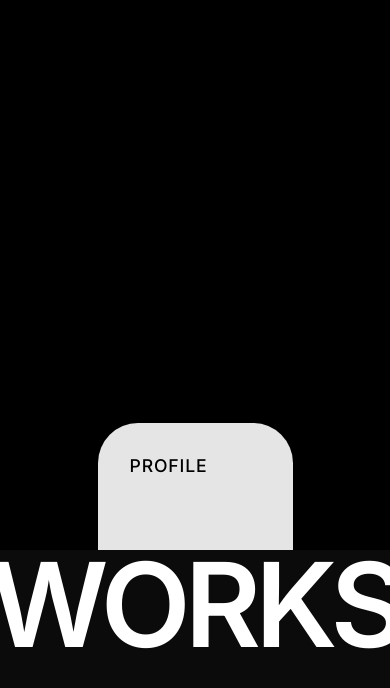
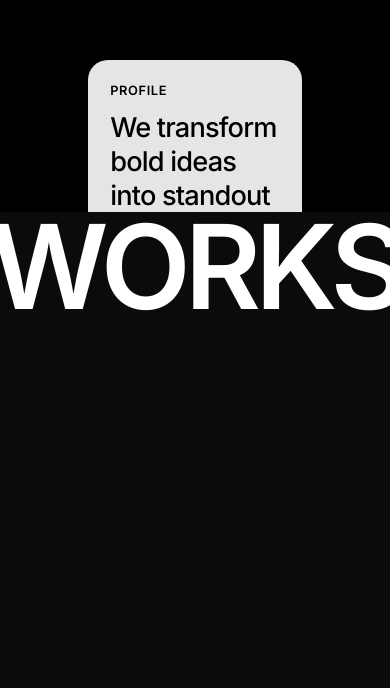
Before and after one commit to awaisavancera-rgb/Portfolio-Awais, a Next.js app: page / in a window 390 px wide. Shown: the part 1138-1826 px from the top of the page. Built offline with nearby package versions, Linux system fonts and the light colour scheme; a web font is replaced by a local one.

Commit message:
feat: add IntroScroll component with GSAP scroll-driven card expansion

```diff
--- a/src/components/IntroScroll.tsx
+++ b/src/components/IntroScroll.tsx
@@ -16,9 +16,12 @@ export const IntroScroll = () => {
     const footerBlocksRef = useRef<HTMLDivElement>(null)
 
     useGSAP(() => {
-        // Initial Styles - Anchored at the bottom of its 100vh container
+        const mm = gsap.matchMedia();
+
+        // 1. Desktop: Same exact smooth animation
+        mm.add("(min-width: 769px)", () => {
             gsap.set(cardRef.current, {
-            height: "15vh", // Small peek from the bottom
+                height: "15vh",
                 width: "50%",
                 backgroundColor: "#E5E5E5",
                 borderTopLeftRadius: "40px",
@@ -30,16 +33,15 @@ export const IntroScroll = () => {
             const tl = gsap.timeline({
                 scrollTrigger: {
                     trigger: wrapperRef.current,
-                pin: "#main-content",          // Pin the entire page's main content
+                    pin: "#main-content",
                     pinnedContainer: "#main-content",
-                start: "top center",           // Trigger earlier for better visual flow
-                end: "+=100%",                 // Expand over 100vh of scroll
+                    start: "top center",
+                    end: "+=100%",
                     scrub: true,
                     invalidateOnRefresh: true,
                 }
             })
 
-        // Expansion: Growth from bottom highlight to full screen
             tl.to(cardRef.current, {
                 height: "100vh",
                 width: "100%",
@@ -48,14 +50,12 @@ export const IntroScroll = () => {
                 ease: "none"
             })
 
-        // Color Transition: Shift to white as it nears completion
             tl.to(cardRef.current, {
                 backgroundColor: "#FFFFFF",
-            duration: 0.1, // Short duration at the end
+                duration: 0.1,
                 ease: "none"
             }, "-=0.2")
 
-        // Reveal text staggered as expansion completes
             tl.from([headlineRef.current, footerBlocksRef.current?.children], {
                 opacity: 0,
                 y: 40,
@@ -63,7 +63,55 @@ export const IntroScroll = () => {
                 duration: 0.5,
                 ease: "power2.out"
             }, "-=0.3")
+        })
 
+        // 2. Mobile: Triggers right after banner, starts at 55% width, expands to 60vh height & 100% width
+        mm.add("(max-width: 768px)", () => {
+            gsap.set(cardRef.current, {
+                height: "18vh",
+                width: "55%",
+                backgroundColor: "#E5E5E5",
+                borderTopLeftRadius: "20px",
+                borderTopRightRadius: "20px",
+                borderBottomLeftRadius: "0px",
+                borderBottomRightRadius: "0px",
+                paddingTop: "1.4rem",
+            })
+
+            gsap.set([headlineRef.current, footerBlocksRef.current], {
+                opacity: 1,
+                y: 0,
+            })
+
+            const tl = gsap.timeline({
+                scrollTrigger: {
+                    trigger: wrapperRef.current,
+                    pin: "#main-content",
+                    pinnedContainer: "#main-content",
+                    start: "top 85%",     // Triggers immediately right after banner finishes
+                    end: "+=35%",         // Quick and responsive expansion
+                    scrub: 0.5,
+                    invalidateOnRefresh: true,
+                }
+            })
+
+            tl.to(cardRef.current, {
+                height: "50vh",
+                width: "100%",
+                borderTopLeftRadius: "0px",
+                borderTopRightRadius: "0px",
+                paddingTop: "1.8rem",
+                ease: "power1.out"
+            })
+
+            tl.to(cardRef.current, {
+                backgroundColor: "#FFFFFF",
+                duration: 0.1,
+                ease: "none"
+            }, "-=0.15")
+        })
+
+        return () => mm.revert();
     }, { scope: wrapperRef })
 
     return (
--- a/src/components/introScroll.module.css
+++ b/src/components/introScroll.module.css
@@ -70,19 +70,45 @@
 }
 
 @media (max-width: 768px) {
+    .container {
+        height: 60vh;
+    }
+
     .card {
-        width: 90%;
-        height: 70vh;
-        padding: 2rem;
+        justify-content: flex-start;
+        padding: 1.6rem 1.4rem;
+        overflow: hidden;
+    }
+
+    .topRow {
+        margin-bottom: 0.8rem;
+    }
+
+    .profileLabel {
+        font-size: 0.8rem;
+        font-weight: 600;
     }
 
     .mainHeadline {
-        font-size: 2rem;
+        font-size: 1.7rem;
+        line-height: 1.25;
+        letter-spacing: -0.03em;
+        text-indent: 0;
+        /* Fixes text alignment with paragraphs */
+        margin-bottom: 1.1rem;
     }
 
     .bottomRow {
         flex-direction: column;
         align-items: flex-start;
-        gap: 1.5rem;
+        gap: 0.75rem;
+        width: 100%;
+    }
+
+    .footerText {
+        max-width: 100%;
+        font-size: 1rem;
+        line-height: 1.45;
+        color: #2b2b2b;
     }
 }
```
Lines whose indentation alone changed are shown as unchanged.
